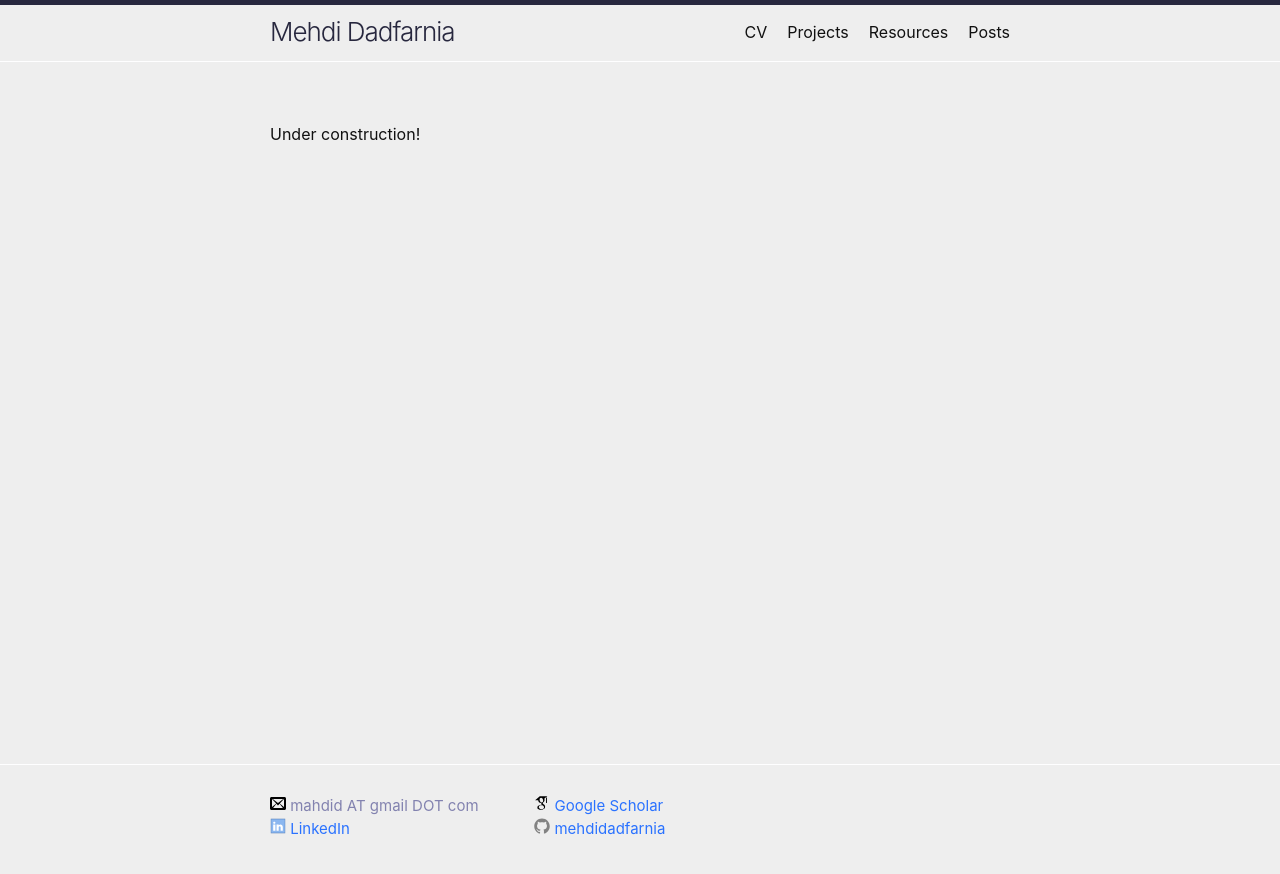
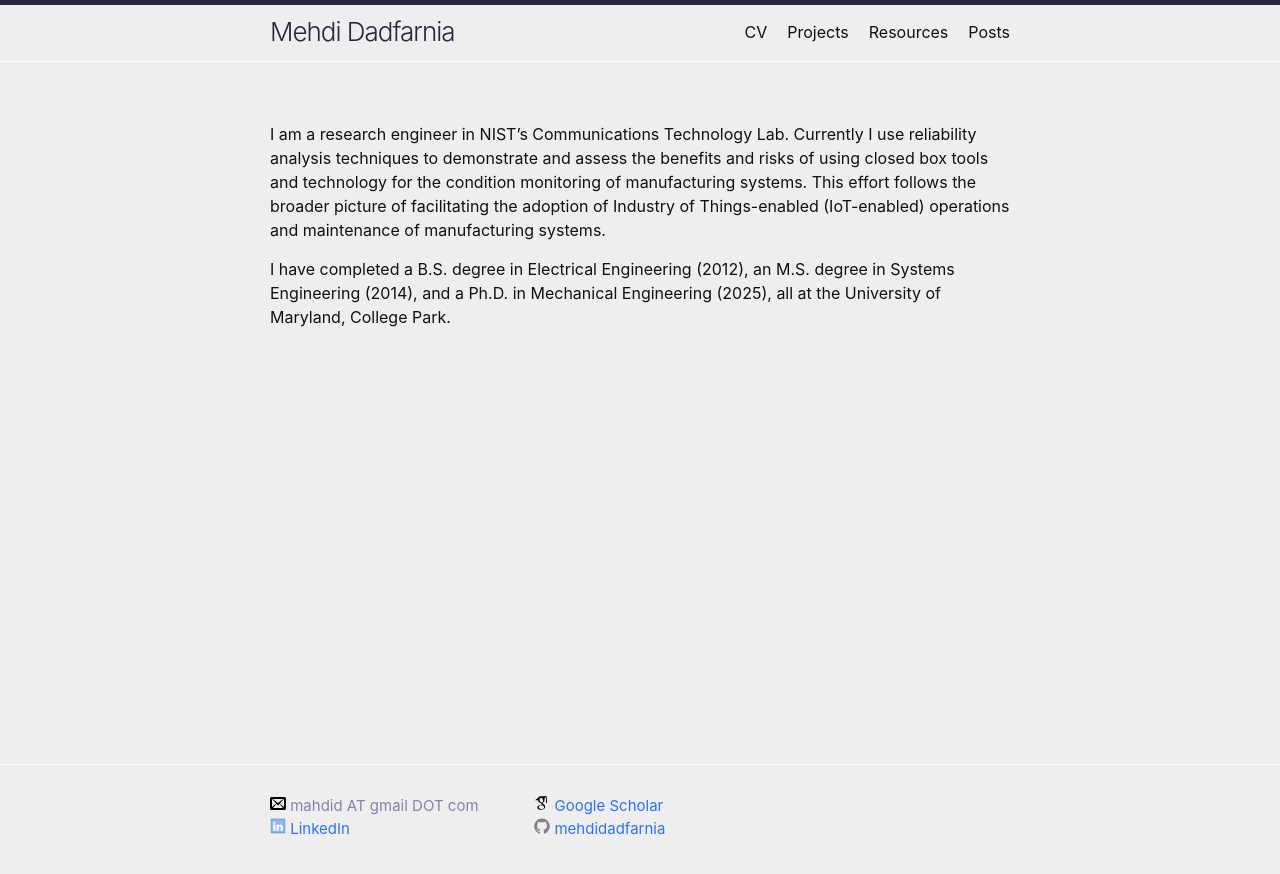
Before and after one commit to mehdidadfarnia/mehdidadfarnia.github.io, a Jekyll site: the page built from index.markdown, in a window 1280 px wide. Shown: the top 874 px of the page. Built offline with Jekyll 4.4.1, drawn with Linux system fonts in a browser that asks for light colours.

Commit message:
main page/index edits

```diff
--- a/index.markdown
+++ b/index.markdown
@@ -4,4 +4,6 @@
 
 layout: page
 ---
- Under construction!
+I am a research engineer in NIST’s Communications Technology Lab. Currently I use reliability analysis techniques to demonstrate and assess the benefits and risks of using closed box tools and technology for the condition monitoring of manufacturing systems. This effort follows the broader picture of facilitating the adoption of Industry of Things-enabled (IoT-enabled) operations and maintenance of manufacturing systems.
+
+I have completed a B.S. degree in Electrical Engineering  (2012), an M.S. degree in Systems Engineering (2014), and a Ph.D. in Mechanical Engineering (2025), all at the University of Maryland, College Park.
```
Also changed, not shown: 1 other file.
